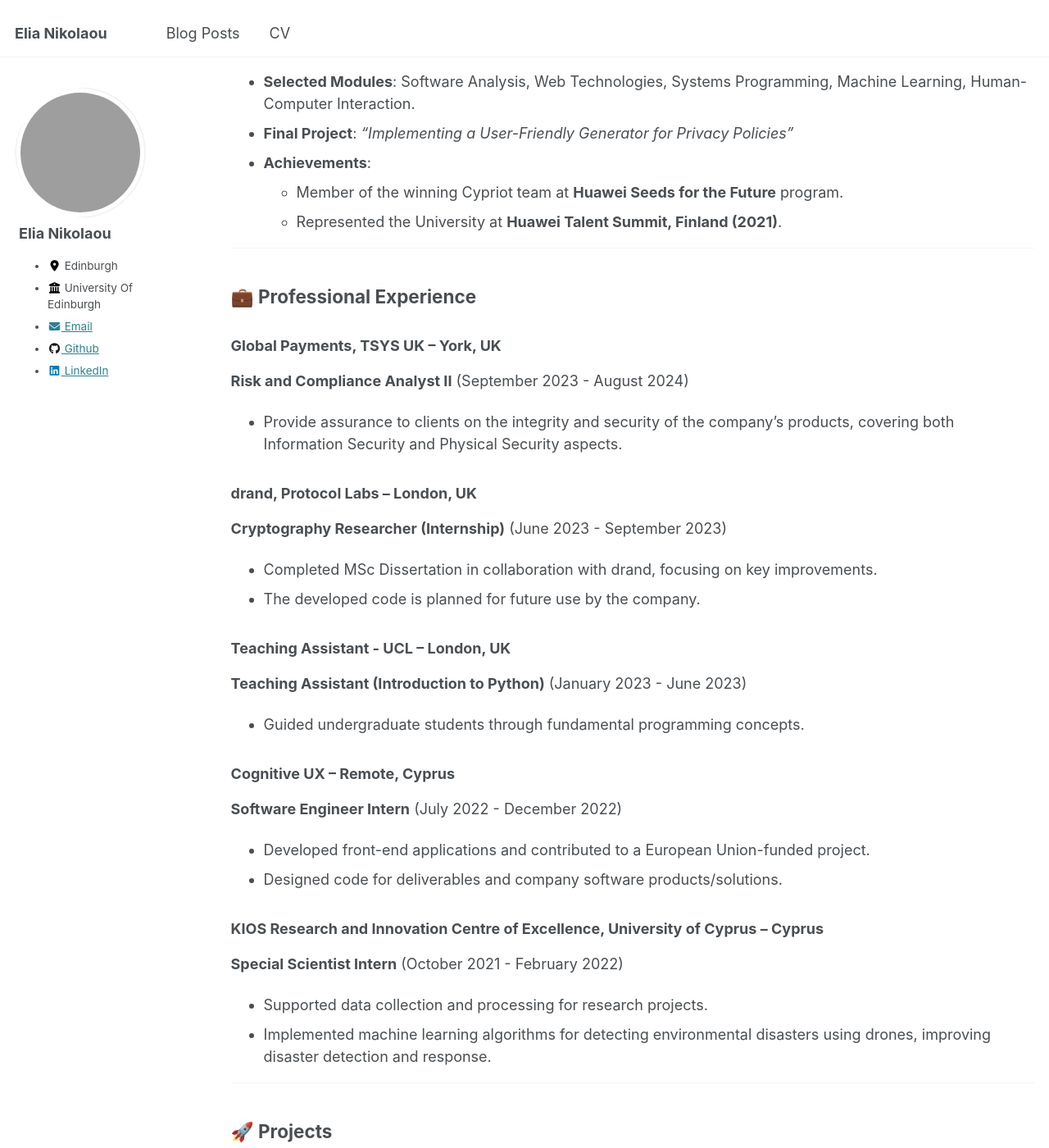
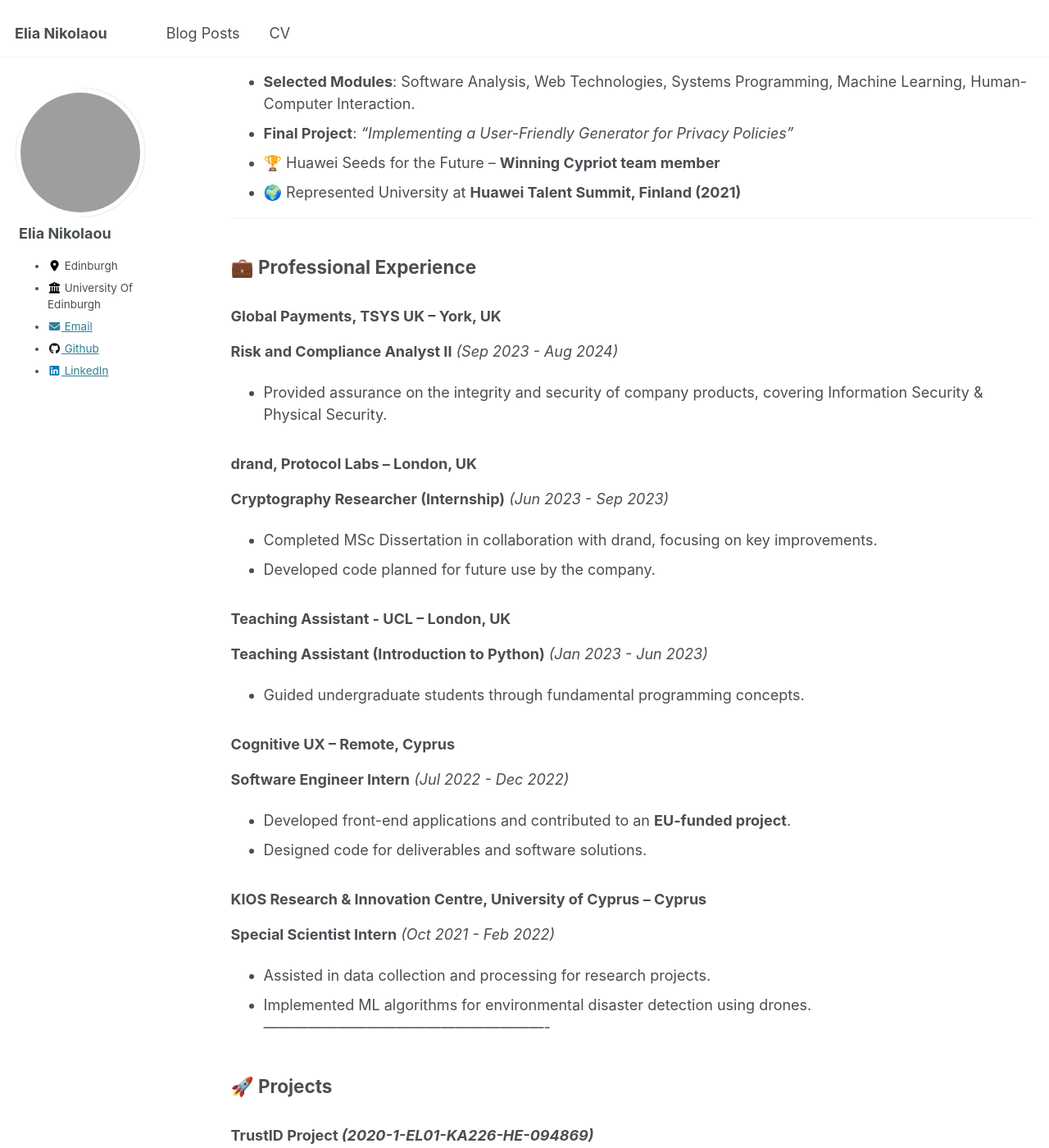
Before and after one commit to Elia-Nikolaou/Elia-Nikolaou.github.io, a Jekyll site: the page built from _pages/cv.md, in a window 1280 px wide and 1400 px high, scrolled down 687 px. Shown: the whole window at 82% size. Built offline with Jekyll 4.4.1, drawn with Linux system fonts in a browser that asks for light colours; our own code applies the rules of GitHub Pages for plain Markdown files; some of the changed text lies outside the part shown.

Commit message:
Update cv.md

```diff
--- a/_pages/cv.md
+++ b/_pages/cv.md
@@ -7,85 +7,71 @@ redirect_from:
   - /resume
 ---
 
-
 ## 🎓 Education
-
-### University Of Edinburgh, Edinburgh, UK
-**PhD Candidate in Cybersecurity, Privacy, and Trust** (September 2024 - Present)
+### 🎓 University Of Edinburgh, Edinburgh, UK
+**PhD Candidate in Cybersecurity, Privacy, and Trust** *(Sep 2024 - Present)*
 - **Research Interest**: Formal Methods for Security, Safety, and Privacy.
 - **Advisor**: David Aspinall
 
-### University College London, London, UK
-**MSc Information Security (Distinction)** (September 2022 - September 2023)
+### 🎓 University College London, London, UK
+**MSc Information Security (Distinction)** *(Sep 2022 - Sep 2023)*
 - **Modules**: Malware, Cryptography, Computer Security, People and Security, Information Security Management, Cryptocurrencies.
-- **Final Project**: *“Say Bingo to Distributed Key Generation Algorithms: From an Exploration to Implementation”*
+- **Final Project**: *"Say Bingo to Distributed Key Generation Algorithms: From an Exploration to Implementation"*
 - **Advisor**: Philipp Jovanovic
 
-### University of Cyprus, Nicosia, Cyprus
-**BSc Computer Science (Grade: 8.12/10)** (September 2018 - June 2022)
+### 🎓 University of Cyprus, Nicosia, Cyprus
+**BSc Computer Science (8.12/10)** *(Sep 2018 - Jun 2022)*
 - **Selected Modules**: Software Analysis, Web Technologies, Systems Programming, Machine Learning, Human-Computer Interaction.
-- **Final Project**: *“Implementing a User-Friendly Generator for Privacy Policies”*
-- **Achievements**:
-  - Member of the winning Cypriot team at **Huawei Seeds for the Future** program.
-  - Represented the University at **Huawei Talent Summit, Finland (2021)**.
+- **Final Project**: *"Implementing a User-Friendly Generator for Privacy Policies"*
+- 🏆 Huawei Seeds for the Future – **Winning Cypriot team member**
+- 🌍 Represented University at **Huawei Talent Summit, Finland (2021)**
 
----
+----------------------------------------------------------
 
 ## 💼 Professional Experience
-
 ### **Global Payments, TSYS UK – York, UK**
-**Risk and Compliance Analyst II** (September 2023 - August 2024)
-- Provide assurance to clients on the integrity and security of the company’s products, covering both Information Security and Physical Security aspects.
+**Risk and Compliance Analyst II** *(Sep 2023 - Aug 2024)*
+- Provided assurance on the integrity and security of company products, covering Information Security & Physical Security.
 
 ### **drand, Protocol Labs – London, UK**
-**Cryptography Researcher (Internship)** (June 2023 - September 2023)
+**Cryptography Researcher (Internship)** *(Jun 2023 - Sep 2023)*
 - Completed MSc Dissertation in collaboration with drand, focusing on key improvements.
-- The developed code is planned for future use by the company.
+- Developed code planned for future use by the company.
 
 ### **Teaching Assistant - UCL – London, UK**
-**Teaching Assistant (Introduction to Python)** (January 2023 - June 2023)
+**Teaching Assistant (Introduction to Python)** *(Jan 2023 - Jun 2023)*
 - Guided undergraduate students through fundamental programming concepts.
 
 ### **Cognitive UX – Remote, Cyprus**
-**Software Engineer Intern** (July 2022 - December 2022)
-- Developed front-end applications and contributed to a European Union-funded project.
-- Designed code for deliverables and company software products/solutions.
+**Software Engineer Intern** *(Jul 2022 - Dec 2022)*
+- Developed front-end applications and contributed to an **EU-funded project**.
+- Designed code for deliverables and software solutions.
 
-### **KIOS Research and Innovation Centre of Excellence, University of Cyprus – Cyprus**
-**Special Scientist Intern** (October 2021 - February 2022)
-- Supported data collection and processing for research projects.
-- Implemented machine learning algorithms for detecting environmental disasters using drones, improving disaster detection and response.
-
----
+### **KIOS Research & Innovation Centre, University of Cyprus – Cyprus**
+**Special Scientist Intern** *(Oct 2021 - Feb 2022)*
+- Assisted in data collection and processing for research projects.
+- Implemented ML algorithms for environmental disaster detection using drones.
+ ----------------------------------------------------------
 
 ## 🚀 Projects
-
 ### **TrustID Project** *(2020-1-EL01-KA226-HE-094869)*
 🔗 [Project Link](https://trustid-project.eu/project.php)
-- Contributed to the back-end and front-end development of a Windows application during my time at Cognitive UX.
+- Contributed to back-end and front-end development of a Windows application.
 
 ### **Disaster Detector / Classifier**
 🔗 [Project Link](https://explore.openaire.eu/search/software?pid=10.5281%2Fzenodo.5938343)
-- Developed a disaster classifier using Machine Learning to detect fire, flood, and building disasters at KIOS.
-
----
+- Developed an ML-based disaster classifier for detecting fire, flood, and building disasters.
+ ----------------------------------------------------------
 
 ## 🏆 Awards
-
 - **2024 - 2028**: DTA Scholarship, by UKRI.
 - **2022 - 2023**: Huawei Seeds for the Future Scholarship.
 - **2012 - 2018**: Awards of Academic Excellence.
 
----
+----------------------------------------------------------
 
 ## 🎭 Activities & Volunteering
-
-- **Scouting**: Member of the **297 Troop of Latsia (Cyprus Scouts Association)**, currently a **Leader**.
-  - Received the **Scouting Award of Democracy of the Republic of Cyprus (2018)**.
+- **Scouting**: Member of **297 Troop of Latsia (Cyprus Scouts Association)**, currently **Leader**.
+  - 🏆 Received **Scouting Award of Democracy of the Republic of Cyprus (2018)**.
   - Active since **2007 - Present**.
-- **Hiking Enthusiast**.
-
-
-<!-- {% include base_path %}
-
-<embed src="{{ site.baseurl }}/files/cvnew.pdf" width="600" height="700" type='application/pdf'>  -->
+- **Hiking Enthusiast**
```
